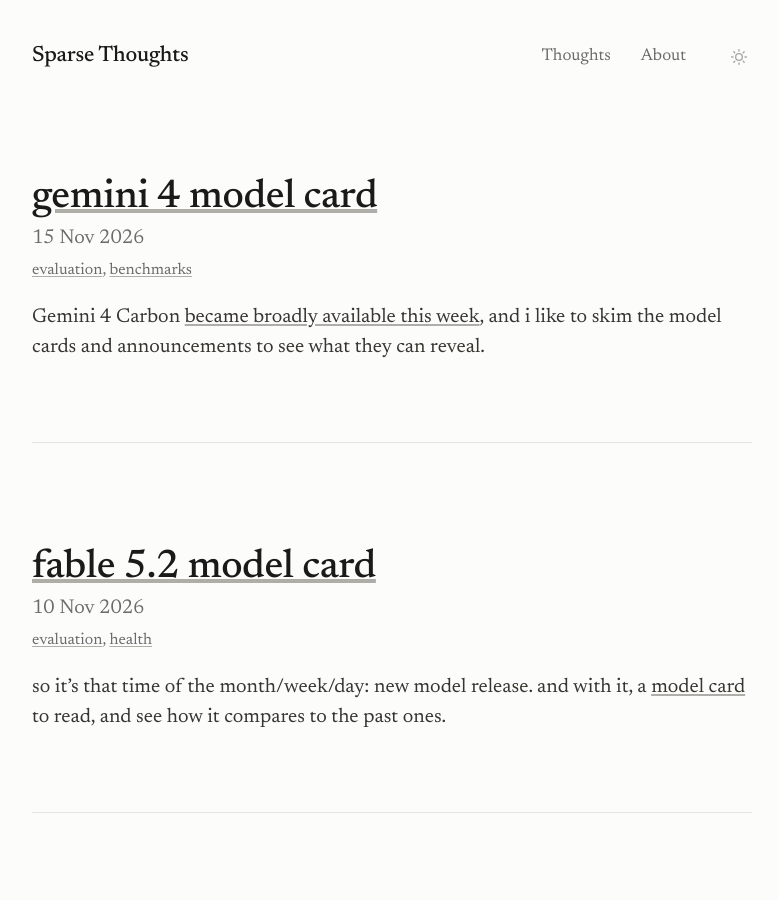
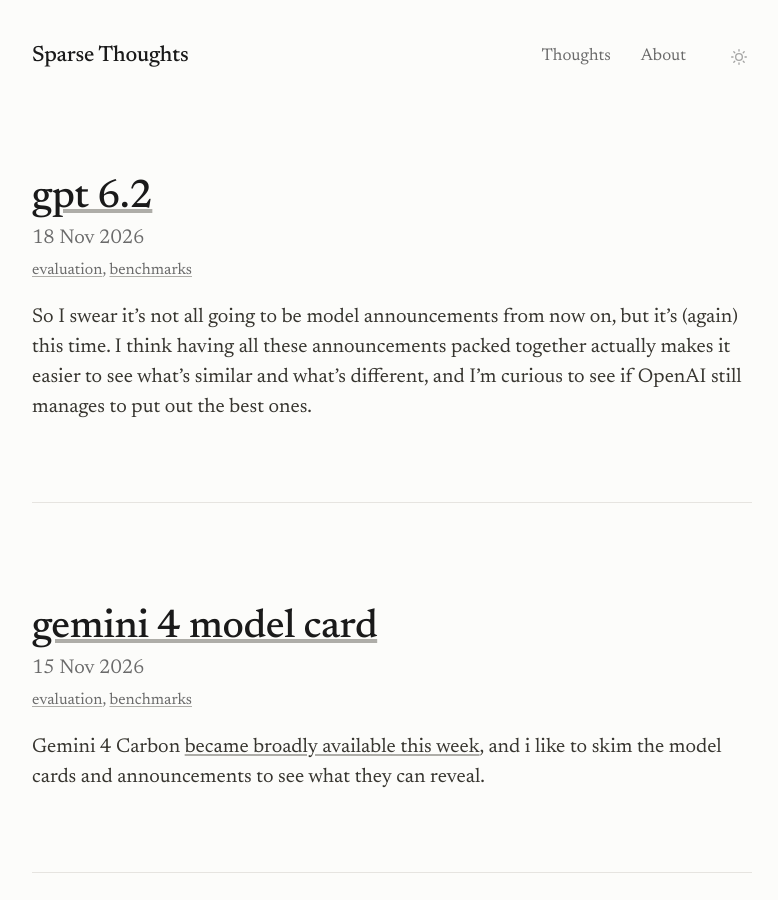
Before and after one commit to galsapir/sparse-thoughts, a Jekyll site: the page built from index.html, in a window 1280 px wide and 900 px high. Shown: the whole window, without its empty margins (248-1026 px from the left). Built offline with Jekyll 4.4.1, drawn with Linux system fonts in a browser that asks for light colours; the list of posts is cut into pages by our own code; some of the changed text lies outside the part shown.

Commit message:
Publish GPT 6.2 model card post with narration

```diff
--- a/_drafts/gpt-6.2-model-card.md
+++ b/_posts/2026-11-18-gpt-6.2-model-card.md
@@ -1,8 +1,11 @@
 ---
 layout: post
+redirect_from: /gpt-6.2-model-card/
 title: "gpt 6.2"
 description: "a few observations on GPT 6.2, its benchmarks, and the system card."
+date: 2026-11-18
 tags: [evaluation, benchmarks]
+audio: "assets/audio/gpt-6.2-model-card.mp3"
 ---
 
 So I swear it’s not all going to be model announcements from now on, but it’s (again) this time. I think having all these announcements packed together actually makes it easier to see what’s similar and what’s different, and I’m curious to see if OpenAI still manages to put out the best ones.
```
Also changed, not shown: 1 other file.
